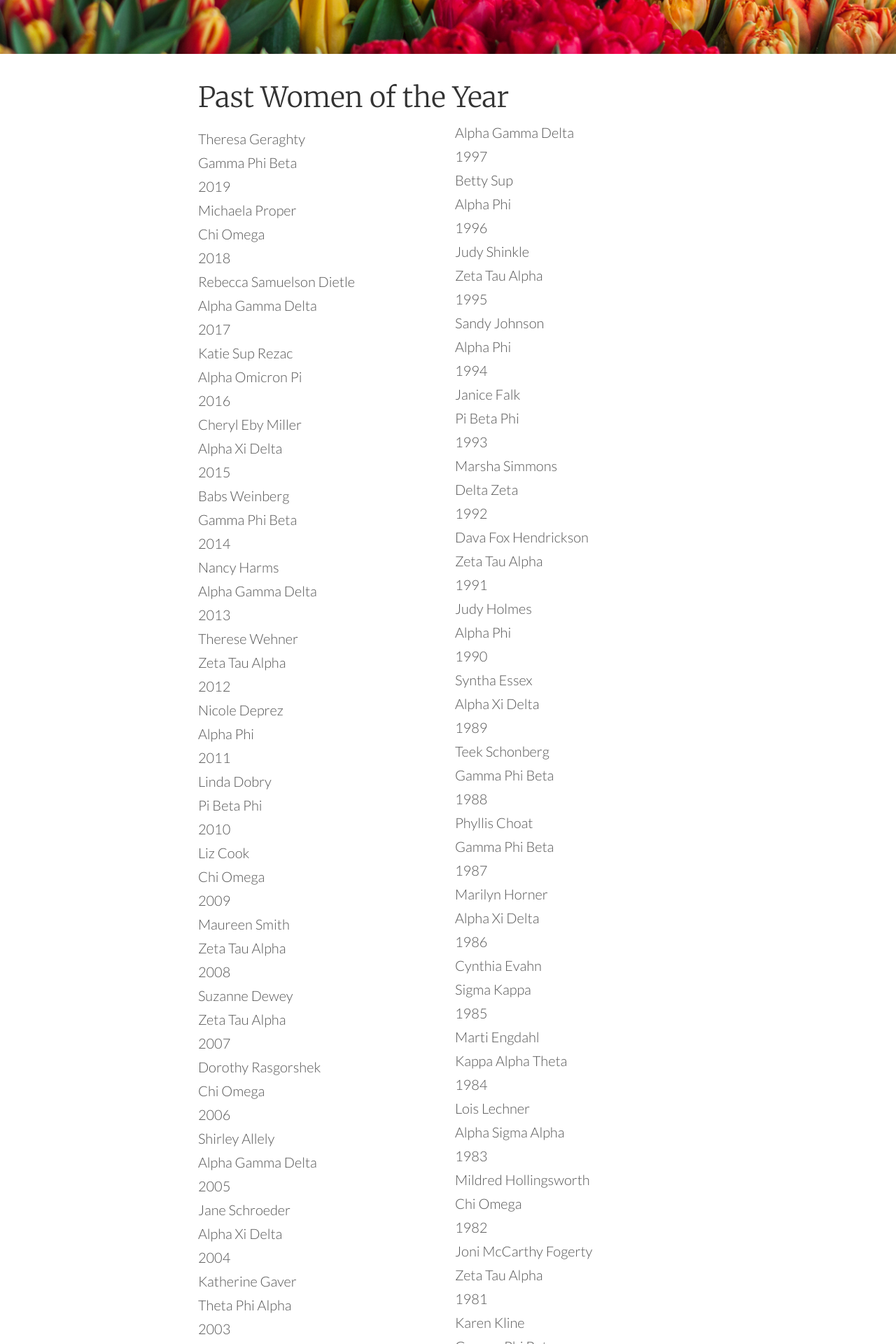
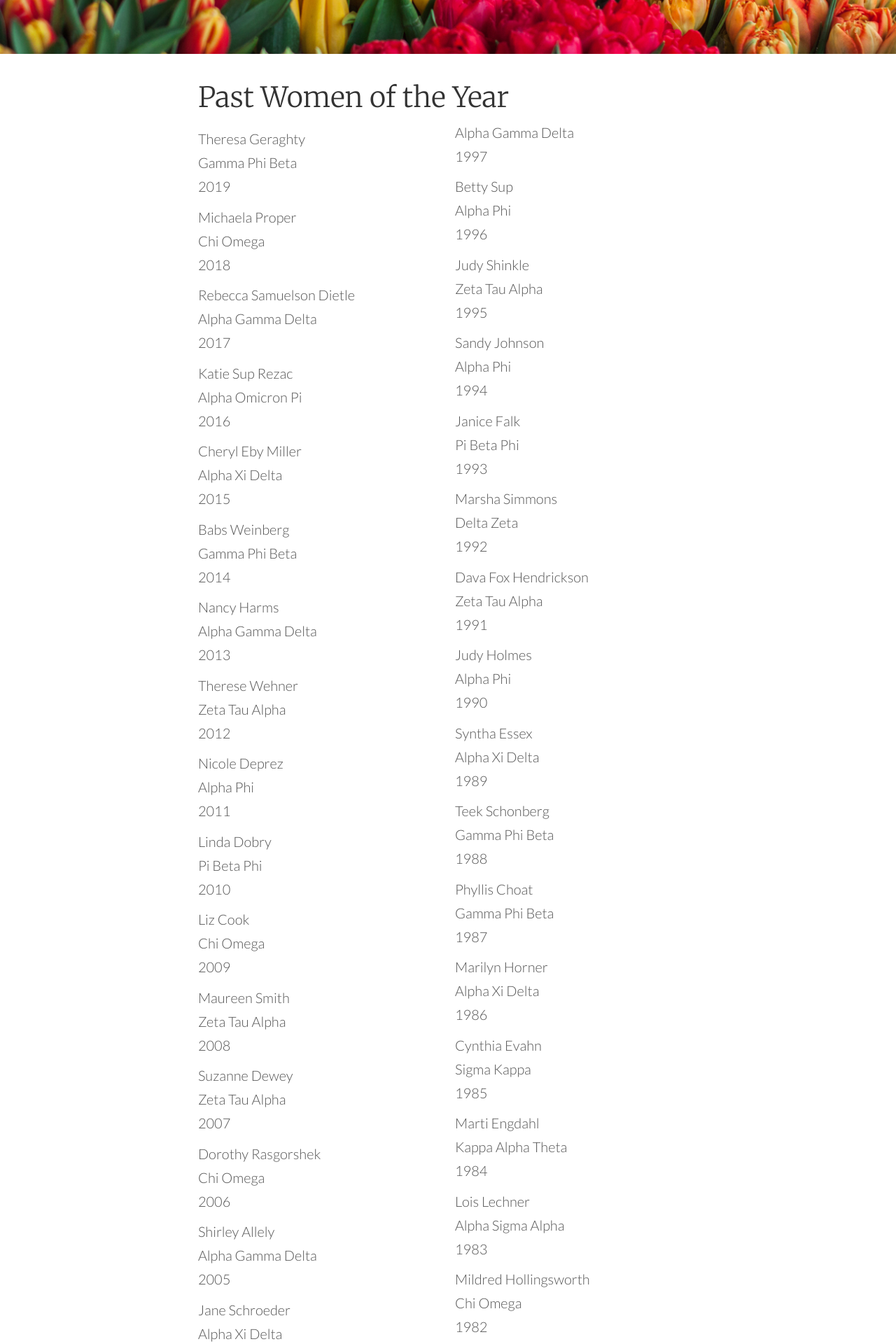
Before and after one commit to courtneyxann/oapa, a Jekyll site: the page built from docs/past-winners.md, in a window 1280 px wide. Shown: the part 347-2267 px from the top of the page at 70% size. Built offline with Jekyll 4.4.1, drawn with Linux system fonts in a browser that asks for light colours.

Commit message:
updating layout for past winners page.

```diff
--- a/docs/past-winners.md
+++ b/docs/past-winners.md
@@ -8,135 +8,223 @@
 <li>Theresa Geraghty</li>
 <li>Gamma Phi Beta</li>
 <li>2019</li>
+</ul>
+<ul>
 <li>Michaela Proper</li>
 <li>Chi Omega</li>
 <li>2018</li>
+</ul>
+<ul>
 <li>Rebecca Samuelson Dietle</li>
 <li>Alpha Gamma Delta</li>
 <li>2017</li>
+</ul>
+<ul>
 <li>Katie Sup Rezac</li>
 <li>Alpha Omicron Pi</li>
 <li>2016</li>
+</ul>
+<ul>
 <li>Cheryl Eby Miller</li>
 <li>Alpha Xi Delta</li>
 <li>2015</li>
+</ul>
+<ul>
 <li>Babs Weinberg</li>
 <li>Gamma Phi Beta</li>
 <li>2014</li>
+</ul>
+<ul>
 <li>Nancy Harms</li>
 <li>Alpha Gamma Delta</li>
 <li>2013</li>
+</ul>
+<ul>
 <li>Therese Wehner</li>
 <li>Zeta Tau Alpha</li>
 <li>2012</li>
+</ul>
+<ul>
 <li>Nicole Deprez</li>
 <li>Alpha Phi</li>
 <li>2011</li>
+</ul>
+<ul>
 <li>Linda Dobry</li>
 <li>Pi Beta Phi</li>
 <li>2010</li>
+</ul>
+<ul>
 <li>Liz Cook</li>
 <li>Chi Omega</li>
 <li>2009</li>
+</ul>
+<ul>
 <li>Maureen Smith</li>
 <li>Zeta Tau Alpha</li>
 <li>2008</li>
+</ul>
+<ul>
 <li>Suzanne Dewey</li>
 <li>Zeta Tau Alpha</li>
 <li>2007</li>
+</ul>
+<ul>
 <li>Dorothy Rasgorshek</li>
 <li>Chi Omega</li>
 <li>2006</li>
+</ul>
+<ul>
 <li>Shirley Allely</li>
 <li>Alpha Gamma Delta</li>
 <li>2005</li>
+</ul>
+<ul>
 <li>Jane Schroeder</li>
 <li>Alpha Xi Delta</li>
 <li>2004</li>
+</ul>
+<ul>
 <li>Katherine Gaver</li>
 <li>Theta Phi Alpha</li>
 <li>2003</li>
+</ul>
+<ul>
 <li>Christine Nikunen</li>
 <li>Delta Zeta</li>
 <li>2002</li>
+</ul>
+<ul>
 <li>Kristin Henkenius</li>
 <li>Theta Phi Alpha</li>
 <li>2001</li>
+</ul>
+<ul>
 <li>Sharon Dunham</li>
 <li>Gamma Phi Beta</li>
 <li>2000</li>
+</ul>
+<ul>
 <li>Julie Jernstrom</li>
 <li>Alpha Phi</li>
 <li>1999</li>
+</ul>
+<ul>
 <li>Judy Tesar</li>
 <li>Alpha Xi Delta</li>
 <li>1998</li>
+</ul>
+<ul>
 <li>Sara Young</li>
 <li>Alpha Gamma Delta</li>
 <li>1997</li>
+</ul>
+<ul>
 <li>Betty Sup</li>
 <li>Alpha Phi</li>
 <li>1996</li>
+</ul>
+<ul>
 <li>Judy Shinkle</li>
 <li>Zeta Tau Alpha</li>
 <li>1995</li>
+</ul>
+<ul>
 <li>Sandy Johnson</li>
 <li>Alpha Phi</li>
 <li>1994</li>
+</ul>
+<ul>
 <li>Janice Falk</li>
 <li>Pi Beta Phi</li>
 <li>1993</li>
+</ul>
+<ul>
 <li>Marsha Simmons</li>
 <li>Delta Zeta</li>
 <li>1992</li>
+</ul>
+<ul>
 <li>Dava Fox Hendrickson</li>
 <li>Zeta Tau Alpha</li>
 <li>1991</li>
+</ul>
+<ul>
 <li>Judy Holmes</li>
 <li>Alpha Phi</li>
 <li>1990</li>
+</ul>
+<ul>
 <li>Syntha Essex</li>
 <li>Alpha Xi Delta</li>
 <li>1989</li>
+</ul>
+<ul>
 <li>Teek Schonberg</li>
 <li>Gamma Phi Beta</li>
 <li>1988</li>
+</ul>
+<ul>
 <li>Phyllis Choat</li>
 <li>Gamma Phi Beta</li>
 <li>1987</li>
+</ul>
+<ul>
 <li>Marilyn Horner</li>
 <li>Alpha Xi Delta</li>
 <li>1986</li>
+</ul>
+<ul>
 <li>Cynthia Evahn</li>
 <li>Sigma Kappa</li>
 <li>1985</li>
+</ul>
+<ul>
 <li>Marti Engdahl</li>
 <li>Kappa Alpha Theta</li>
 <li>1984</li>
+</ul>
+<ul>
 <li>Lois Lechner</li>
 <li>Alpha Sigma Alpha</li>
 <li>1983</li>
+</ul>
+<ul>
 <li>Mildred Hollingsworth</li>
 <li>Chi Omega</li>
 <li>1982</li>
+</ul>
+<ul>
 <li>Joni McCarthy Fogerty</li>
 <li>Zeta Tau Alpha</li>
 <li>1981</li>
+</ul>
+<ul>
 <li>Karen Kline</li>
 <li>Gamma Phi Beta</li>
 <li>1980</li>
+</ul>
+<ul>
 <li>Mrs. Charles Anderson</li>
 <li>Zeta Tau Alpha</li>
 <li>1979</li>
+</ul>
+<ul>
 <li>Sue Bowman</li>
 <li>Kappa Delta</li>
 <li>1978</li>
+</ul>
+<ul>
 <li>Mrs. Robert Batchelder</li>
 <li>Chi Omega</li>
 <li>1977</li>
+</ul>
+<ul>
 <li>Mary Hall Hilderbrand</li>
 <li>Pi Beta Phi</li>
 <li>1976</li>
+</ul>
+<ul>
 <li>Mrs. Rex Clemons</li>
 <li>Kappa Alpha Theta</li>
 <li>1975</li>
```
